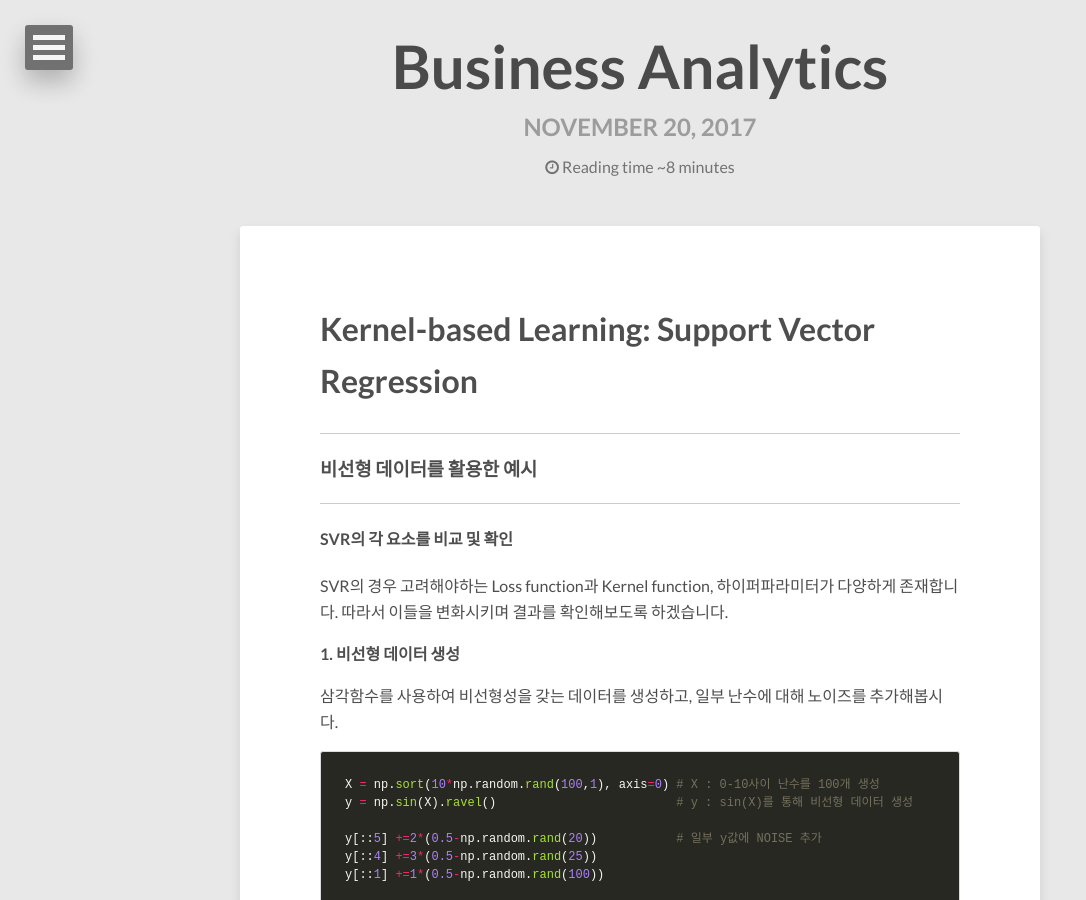
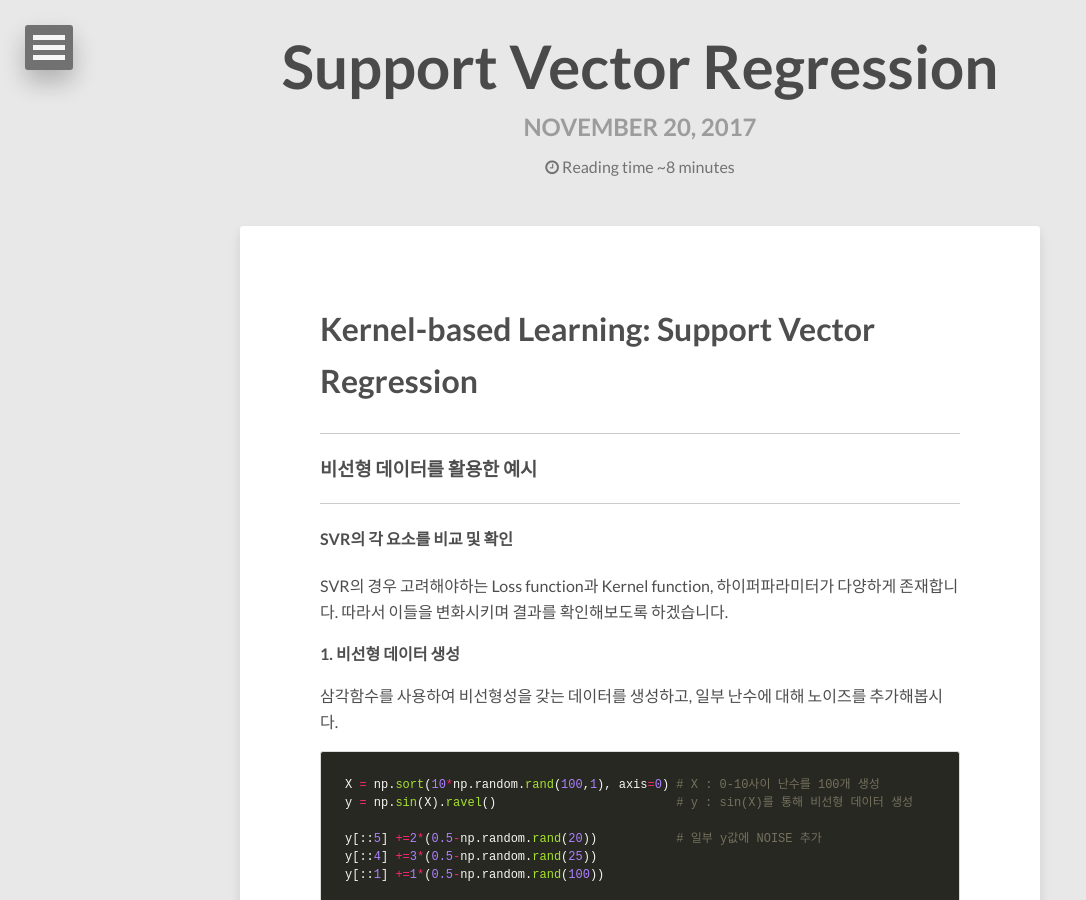
Before and after one commit to leejiyoon52/leejiyoon52.github.io, a Jekyll site: the page built from _posts/2017-11-20-Support-Vecter-Regression.md, in a window 1280 px wide and 900 px high. Shown: the whole window, without its empty margins (0-1086 px from the left). Built offline with Jekyll 4.4.1, drawn with Linux system fonts in a browser that asks for light colours; nearby versions of some CDN libraries; comment, search, counter and statistics services are not loaded.

Commit message:
Update _posts/2017-11-20-Support-Vecter-Regression.md

```diff
--- a/_posts/2017-11-20-Support-Vecter-Regression.md
+++ b/_posts/2017-11-20-Support-Vecter-Regression.md
@@ -1,6 +1,6 @@
 ---
 layout: post
-title: Business Analytics
+title: Support Vector Regression
 ---
 
 Kernel-based Learning: Support Vector Regression
```
